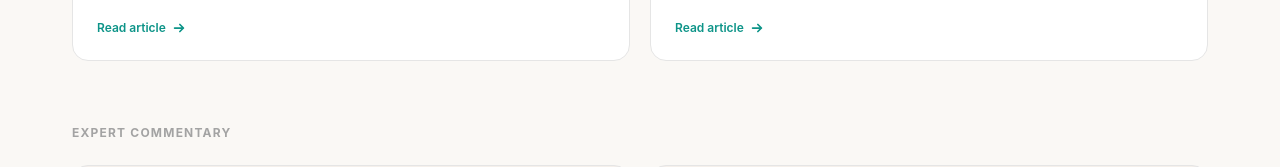
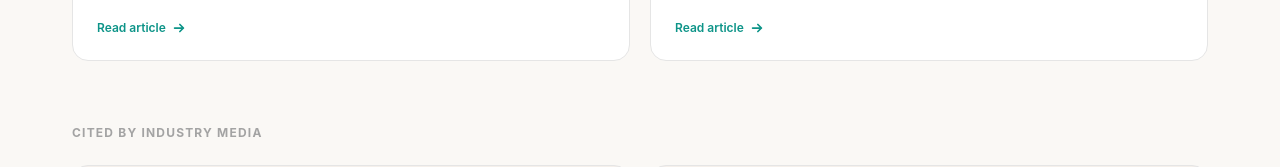
Before and after one commit to allandabre/allandabre.com, a React (Vite) app: page / in a window 1280 px wide. Shown: the part 6600-6767 px from the top of the page. Built offline with nearby package versions, Linux system fonts and the light colour scheme.

Commit message:
polish: rename 'Expert Commentary' to 'Cited by Industry Media'
Co-Authored-By: Claude Sonnet 4.6 <noreply@anthropic.com>

```diff
--- a/src/components/Recognition.jsx
+++ b/src/components/Recognition.jsx
@@ -137,7 +137,7 @@ export default function Recognition() {
 
         {/* Media Quotes */}
         <div className="mb-16">
-          <h3 className="text-xs font-bold uppercase tracking-widest text-text-muted mb-6">Expert Commentary</h3>
+          <h3 className="text-xs font-bold uppercase tracking-widest text-text-muted mb-6">Cited by Industry Media</h3>
           <div className="grid grid-cols-1 md:grid-cols-2 gap-5">
             {mediaQuotes.map((q, i) => <QuoteCard key={q.url} quote={q} index={i} />)}
           </div>
```
